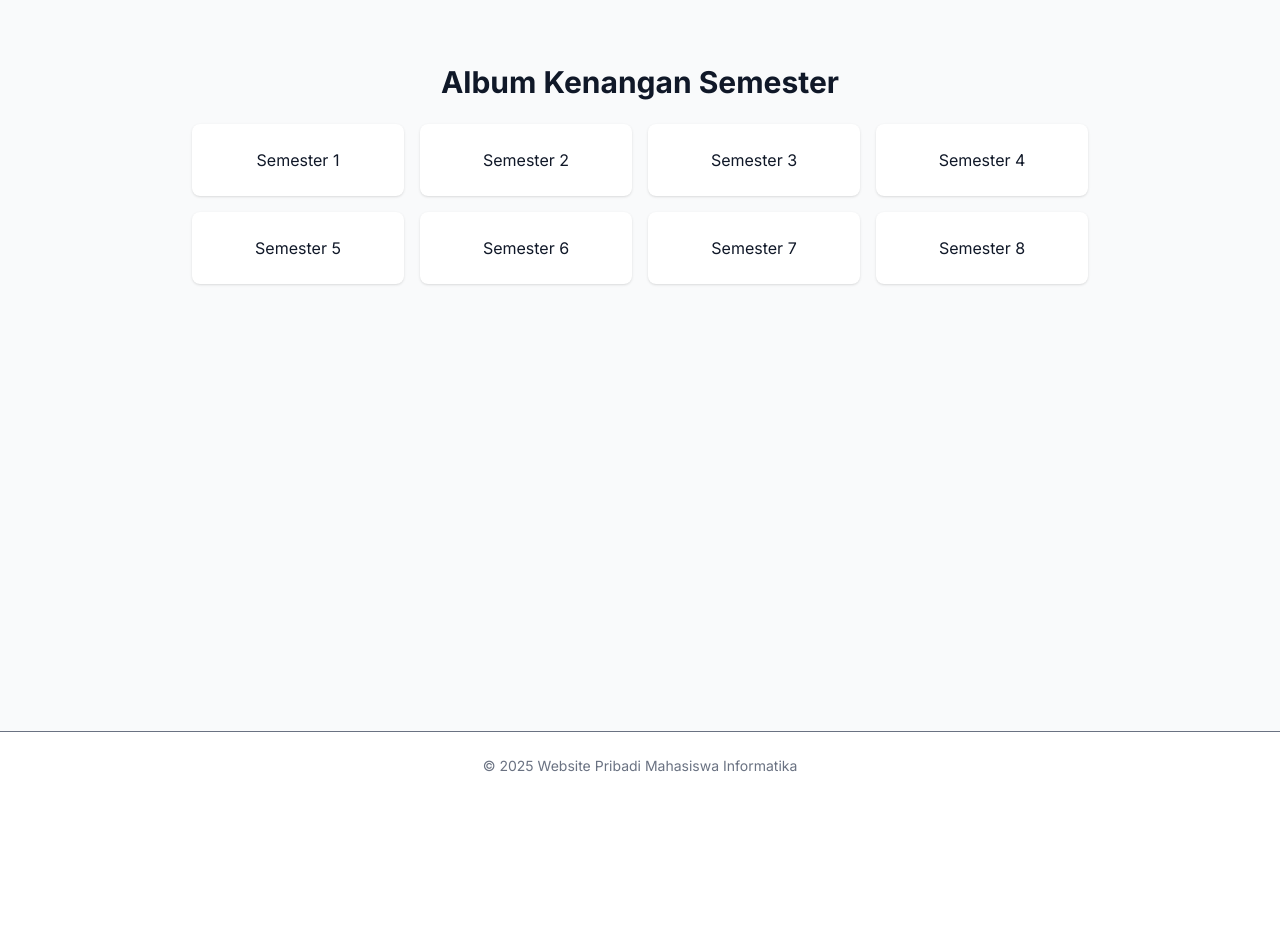
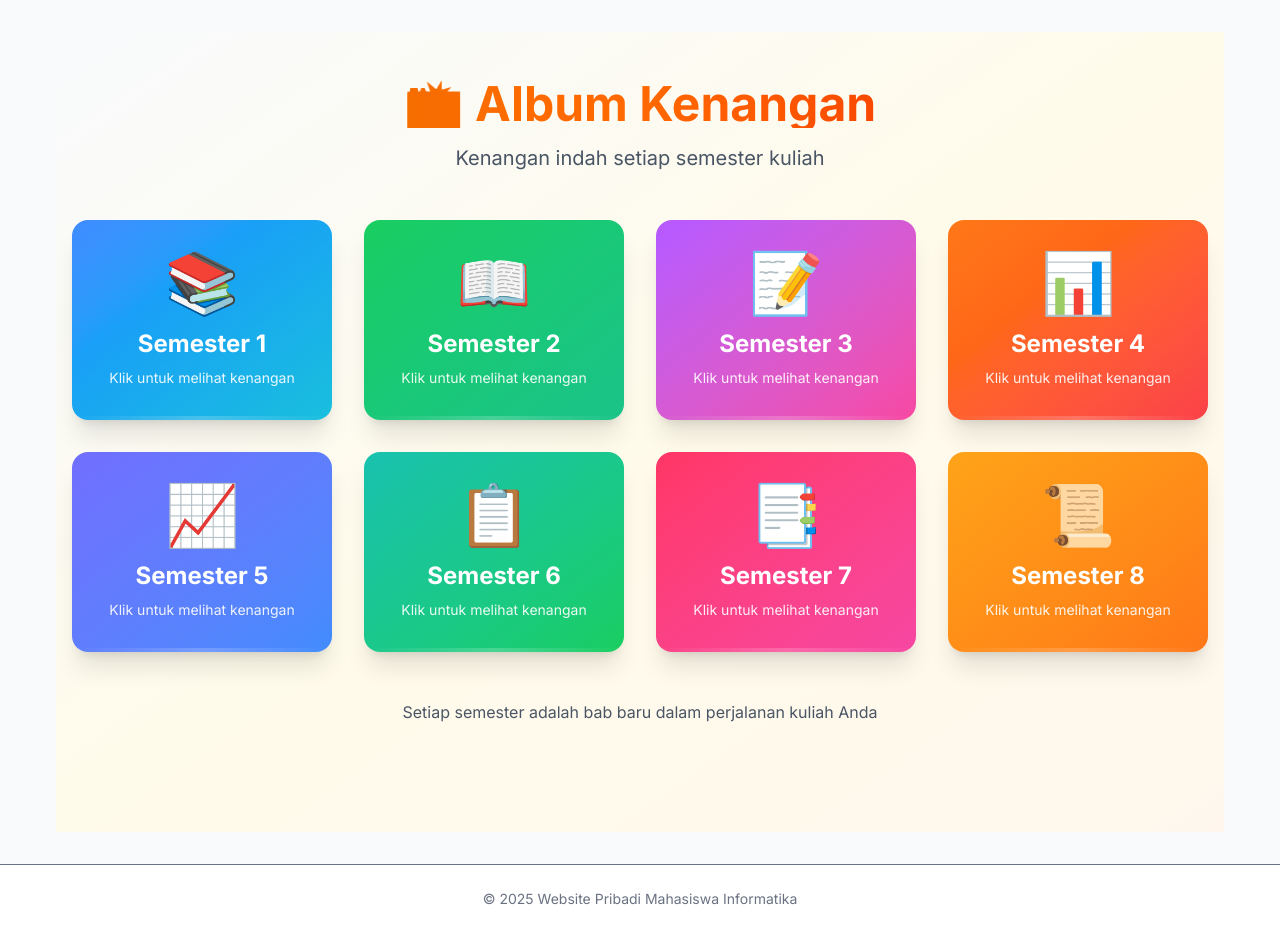
Before and after one commit to zulkifli09791/website-pribadi-mahasiswa, a Next.js app: page /album in a window 1280 px wide. Before the commit the page ends 800 px from the top, so only its background shows below. Built offline with nearby package versions, Linux system fonts and the light colour scheme; no server answers.

Commit message:
updateeeeeee3

```diff
--- a/src/app/album/page.tsx
+++ b/src/app/album/page.tsx
@@ -1,20 +1,58 @@
 'use client'
 import Link from 'next/link'
+import { useState } from 'react'
 
 export default function AlbumPage() {
+  const [semesters] = useState([
+    { id: 1, name: 'Semester 1', color: 'from-blue-500 to-cyan-500', icon: '📚' },
+    { id: 2, name: 'Semester 2', color: 'from-green-500 to-emerald-500', icon: '📖' },
+    { id: 3, name: 'Semester 3', color: 'from-purple-500 to-pink-500', icon: '📝' },
+    { id: 4, name: 'Semester 4', color: 'from-orange-500 to-red-500', icon: '📊' },
+    { id: 5, name: 'Semester 5', color: 'from-indigo-500 to-blue-500', icon: '📈' },
+    { id: 6, name: 'Semester 6', color: 'from-teal-500 to-green-500', icon: '📋' },
+    { id: 7, name: 'Semester 7', color: 'from-rose-500 to-pink-500', icon: '📑' },
+    { id: 8, name: 'Semester 8', color: 'from-amber-500 to-orange-500', icon: '📜' },
+  ])
+
   return (
-    <div className="container mx-auto px-4 py-8">
-      <h1 className="text-3xl font-bold mb-6 text-center">Album Kenangan Semester</h1>
-      <div className="grid grid-cols-2 md:grid-cols-4 gap-4 max-w-4xl mx-auto">
-        {Array.from({ length: 8 }, (_, i) => (
-          <Link
-            key={i + 1}
-            href={`/album/${i + 1}`}
-            className="p-6 bg-white rounded-lg shadow text-center hover:shadow-lg transition"
-          >
-            Semester {i + 1}
-          </Link>
-        ))}
+    <div className="min-h-screen bg-gradient-to-br from-slate-50 via-amber-50 to-orange-50 py-12 px-4">
+      <div className="max-w-6xl mx-auto">
+        <div className="text-center mb-12">
+          <h1 className="text-5xl font-bold bg-gradient-to-r from-amber-600 via-orange-500 to-red-600 bg-clip-text text-transparent mb-4">
+            📸 Album Kenangan
+          </h1>
+          <p className="text-xl text-gray-600">Kenangan indah setiap semester kuliah</p>
+        </div>
+
+        <div className="grid grid-cols-1 md:grid-cols-2 lg:grid-cols-4 gap-8">
+          {semesters.map((semester) => (
+            <Link
+              key={semester.id}
+              href={`/album/${semester.id}`}
+              className="group relative overflow-hidden rounded-2xl shadow-xl hover:shadow-2xl transition-all duration-300 transform hover:-translate-y-2"
+            >
+              <div className={`absolute inset-0 bg-gradient-to-br ${semester.color} opacity-90 group-hover:opacity-100 transition-opacity`}></div>
+
+              <div className="relative p-8 text-center text-white">
+                <div className="text-6xl mb-4">{semester.icon}</div>
+                <h3 className="text-2xl font-bold mb-2">{semester.name}</h3>
+                <p className="text-sm opacity-90">Klik untuk melihat kenangan</p>
+
+                <div className="absolute inset-0 bg-black/20 opacity-0 group-hover:opacity-100 transition-opacity rounded-2xl flex items-center justify-center">
+                  <span className="text-white font-semibold">Buka Album →</span>
+                </div>
+              </div>
+
+              <div className="absolute bottom-0 left-0 right-0 h-1 bg-gradient-to-r from-transparent via-white/20 to-transparent"></div>
+            </Link>
+          ))}
+        </div>
+
+        <div className="mt-12 text-center">
+          <p className="text-gray-600">
+            Setiap semester adalah bab baru dalam perjalanan kuliah Anda
+          </p>
+        </div>
       </div>
     </div>
   )
--- a/src/app/home/page.tsx
+++ b/src/app/home/page.tsx
@@ -40,9 +40,9 @@ export default function HomePage() {
             /> */}
             <div className="text-center md:text-left">
               <h1 className="text-3xl md:text-4xl font-bold mb-2">Halo, {username}!</h1>
-              <p className="text-lg opacity-90 mb-2">Selamat datang di portofolio pribadi Anda</p>
+              <p className="text-lg opacity-90 mb-2">Selamat datang di Website pribadi Anda</p>
               <p className="opacity-80 max-w-lg">
-                Di sini Anda bisa mengelola proyek, nilai IPK, dan kenangan tiap semester dengan mudah.
+                Di sini Anda bisa menyimpan proyek, nilai IPK, dan kenangan tiap semester dengan mudah.
               </p>
             </div>
           </div>
--- a/src/components/Navbar.tsx
+++ b/src/components/Navbar.tsx
@@ -3,6 +3,7 @@ import Link from 'next/link'
 import { usePathname } from 'next/navigation'
 import { supabase } from '@/lib/supabaseClient'
 import { useEffect, useState } from 'react'
+import DarkModeToggle from './DarkModeToggle'
 
 export default function Navbar() {
   const path = usePathname()
@@ -34,9 +35,9 @@ export default function Navbar() {
   if (!session) return null // Sembunyikan navbar jika belum login
 
   return (
-    <nav className="bg-white shadow-md sticky top-0 z-50">
+    <nav className="bg-white dark:bg-gray-800 shadow-md sticky top-0 z-50 transition-colors">
       <div className="container mx-auto px-4 py-3 flex justify-between items-center">
-        <span className="text-xl font-bold text-blue-600">Website Pribadi</span>
+        <span className="text-xl font-bold text-blue-600 dark:text-blue-400">Website Pribadi</span>
         <div className="flex space-x-6 items-center">
           {[
             { href:'/home', label:'Home'},
@@ -48,16 +49,17 @@ export default function Navbar() {
             <Link
               key={item.href}
               href={item.href}
-              className={`hover:text-blue-600 ${
-                path === item.href ? 'font-semibold text-blue-600' : ''
+              className={`hover:text-blue-600 dark:hover:text-blue-400 ${
+                path === item.href ? 'font-semibold text-blue-600 dark:text-blue-400' : 'text-gray-700 dark:text-gray-300'
               }`}
             >
               {item.label}
             </Link>
           ))}
+          <DarkModeToggle />
           <button
             onClick={handleLogout}
-            className="text-red-500 hover:underline text-sm"
+            className="text-red-500 hover:underline text-sm dark:text-red-400"
           >
             Logout
           </button>
--- /dev/null
+++ b/src/components/RealisticBook.tsx
@@ -0,0 +1,89 @@
+'use client'
+import { useState } from 'react'
+import Image from 'next/image'
+
+interface Page {
+  image: string
+  description: string
+  title?: string
+  date?: string
+}
+
+interface RealisticBookProps {
+  pages: Page[]
+  semester: string
+}
+
+export default function RealisticBook({ pages, semester }: RealisticBookProps) {
+  const [currentPage, setCurrentPage] = useState(0)
+
+  const totalPages = pages.length
+  const maxPage = Math.max(0, totalPages - 2)
+
+  const nextPage = () => {
+    if (currentPage < maxPage) {
+      setCurrentPage(prev => prev + 2)
+    }
+  }
+
+  const prevPage = () => {
+    if (currentPage > 0) {
+      setCurrentPage(prev => prev - 2)
+    }
+  }
+
+  if (pages.length === 0) {
+    return (
+      <div className="flex items-center justify-center h-96">
+        <div className="text-center">
+          <div className="w-32 h-32 mx-auto mb-4 bg-gradient-to-br from-blue-400 to-purple-500 rounded-full flex items-center justify-center">
+            <svg className="w-16 h-16 text-white" fill="none" stroke="currentColor" viewBox="0 0 24 24">
+              <path strokeLinecap="round" strokeLinejoin="round" strokeWidth={2} d="M4 16l4.586-4.586a2 2 0 012.828 0L16 16m-2-2l1.586-1.586a2 2 0 012.828 0L20 14m-6-6h.01M6 20h12a2 2 0 002-2V6a2 2 0 00-2-2H6a2 2 0 00-2 2v12a2 2 0 002 2z" />
+            </svg>
+          </div>
+          <h3 className="text-xl font-semibold text-gray-600 mb-2">Album Kosong</h3>
+          <p className="text-gray-500">Tambahkan foto pertama untuk memulai kenangan!</p>
+        </div>
+      </div>
+    )
+  }
+
+  return (
+    <div className="flex flex-col items-center py-8">
+      <div className="mb-8 text-center">
+        <h1 className="text-4xl font-bold bg-gradient-to-r from-amber-600 to-orange-600 bg-clip-text text-transparent">
+          Album Kenangan
+        </h1>
+        <p className="text-xl text-gray-600 mt-2">Semester {semester}</p>
+      </div>
+
+      <div className="relative">
+        <div className="absolute -inset-4 bg-gradient-to-r from-amber-200/20 to-orange-200/20 blur-3xl rounded-3xl"></div>
+
+        <div className="relative bg-gradient-to-b from-amber-50 to-orange-50 p-8 rounded-3xl shadow-2xl">
+          <div className="flex gap-4">
+            {pages.map((page, index) => (
+              <div key={index} className="w-80 h-96 bg-white rounded-lg shadow-lg overflow-hidden">
+                <div className="h-64 relative">
+                  <Image
+                    src={page.image}
+                    alt={page.title || `Foto ${index + 1}`}
+                    fill
+                    className="object-cover"
+                  />
+                </div>
+                <div className="p-4">
+                  <h3 className="font-semibold text-gray-800">{page.title || `Foto ${index + 1}`}</h3>
+                  <p className="text-sm text-gray-600 mt-1">{page.description}</p>
+                  {page.date && (
+                    <p className="text-xs text-gray-400 mt-2">{page.date}</p>
+                  )}
+                </div>
+              </div>
+            ))}
+          </div>
+        </div>
+      </div>
+    </div>
+  )
+}
```
